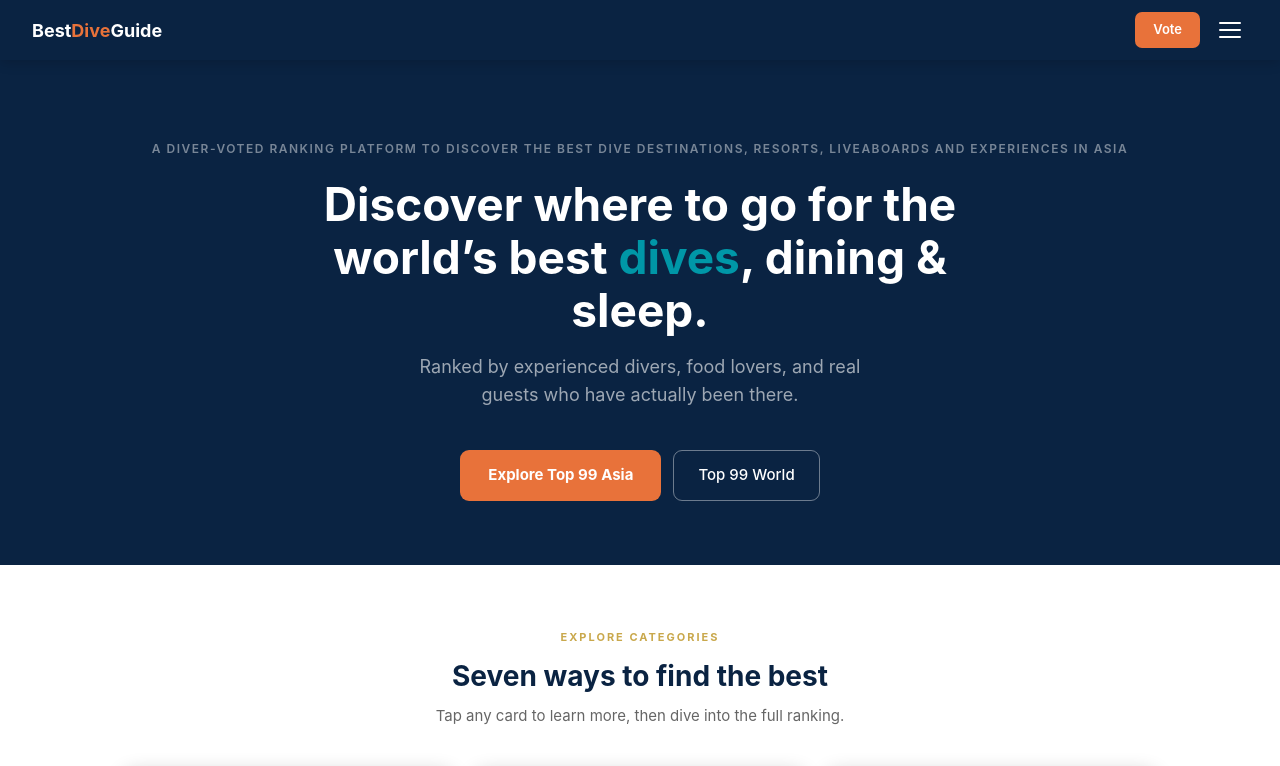
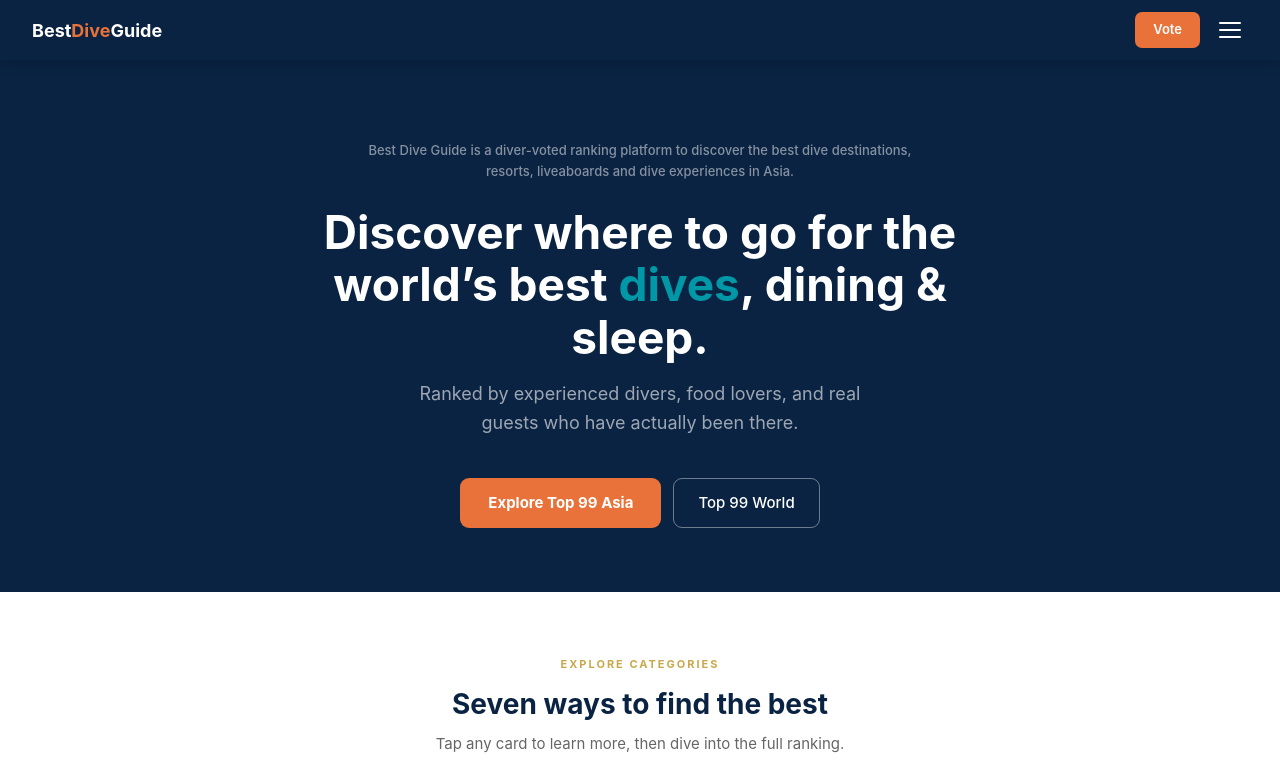
Before and after one commit to nicvdb80-cell/bestdiveguide, a Next.js app: page / in a window 1280 px wide. Shown: the top 766 px of the page. Built offline with nearby package versions, Linux system fonts and the light colour scheme.

Commit message:
fix: tagline renders correctly above H1 on homepage

```diff
--- a/src/app/page.tsx
+++ b/src/app/page.tsx
@@ -42,8 +42,8 @@ export default function Home() {
     <div style={{fontFamily:"Inter,system-ui,sans-serif",minHeight:"100vh",background:"#fff"}}>
       <Nav />
       <div style={{background:"#0A2342",padding:"clamp(3rem,8vw,5rem) clamp(1rem,3vw,2rem) clamp(2rem,6vw,4rem)",textAlign:"center"}}>
-        <p style={{fontSize:12,fontWeight:600,letterSpacing:"1.5px",textTransform:"uppercase",color:"rgba(255,255,255,0.45)",marginBottom:"1.25rem",margin:"0 auto 1.25rem"}}>
-          A diver-voted ranking platform to discover the best dive destinations, resorts, liveaboards and experiences in Asia
+        <p style={{fontSize:13,fontWeight:500,color:"rgba(255,255,255,0.5)",maxWidth:580,margin:"0 auto 1.5rem",lineHeight:1.6}}>
+          Best Dive Guide is a diver-voted ranking platform to discover the best dive destinations, resorts, liveaboards and dive experiences in Asia.
         </p>
         <h1 style={{color:"#fff",fontSize:"clamp(28px,5.5vw,46px)",fontWeight:700,lineHeight:1.15,maxWidth:680,margin:"0 auto 1rem"}}>
           Discover where to go for the world’s best <span style={{color:"#0097A7"}}>dives</span>, dining & sleep.
```
